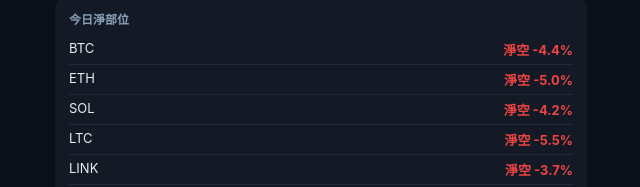
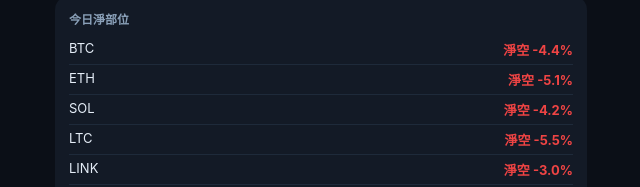
Before and after one commit to pidasin/crypto_combo_zscore_forward, a plain HTML site: page index.html in a window 1280 px wide. Shown: the part 609-796 px from the top of the page, 319-959 px from the left. Drawn offline with nearby package versions, Linux system fonts and the light colour scheme; no server answers.

Commit message:
前向+模擬金 2026-11-24

```diff
--- a/index.html
+++ b/index.html
@@ -39,7 +39,7 @@ h1{font-size:15px;margin:0 0 2px;color:#8aa0b8;font-weight:600}
 <div class="card"><div class="ct">健康度(90日命中率)</div>
  <div class="hrow"><span>A引擎(CB溢價)</span><span class="pill" style="background:#f59e0b22;color:#f59e0b;border:1px solid #f59e0b55">51.9% 黃燈</span></div>
  <div class="hrow"><span>B引擎(SMA50趨勢)</span><span class="pill" style="background:#f59e0b22;color:#f59e0b;border:1px solid #f59e0b55">51.8% 黃燈</span></div></div>
-<div class="card"><div class="ct">今日淨部位</div><div class="prow"><span>BTC</span><b style="color:#ef4444">淨空 -4.4%</b></div><div class="prow"><span>ETH</span><b style="color:#ef4444">淨空 -5.0%</b></div><div class="prow"><span>SOL</span><b style="color:#ef4444">淨空 -4.2%</b></div><div class="prow"><span>LTC</span><b style="color:#ef4444">淨空 -5.5%</b></div><div class="prow"><span>LINK</span><b style="color:#ef4444">淨空 -3.7%</b></div><div class="prow"><span>ADA</span><b style="color:#ef4444">淨空 -3.2%</b></div><div class="prow"><span>DOGE</span><b style="color:#ef4444">淨空 -4.6%</b></div><div class="prow"><span>XLM</span><b style="color:#ef4444">淨空 -6.2%</b></div>
+<div class="card"><div class="ct">今日淨部位</div><div class="prow"><span>BTC</span><b style="color:#ef4444">淨空 -4.4%</b></div><div class="prow"><span>ETH</span><b style="color:#ef4444">淨空 -5.1%</b></div><div class="prow"><span>SOL</span><b style="color:#ef4444">淨空 -4.2%</b></div><div class="prow"><span>LTC</span><b style="color:#ef4444">淨空 -5.5%</b></div><div class="prow"><span>LINK</span><b style="color:#ef4444">淨空 -3.0%</b></div><div class="prow"><span>ADA</span><b style="color:#ef4444">淨空 -3.3%</b></div><div class="prow"><span>DOGE</span><b style="color:#ef4444">淨空 -4.6%</b></div><div class="prow"><span>XLM</span><b style="color:#ef4444">淨空 -6.1%</b></div>
  <div class="hrow" style="border-top:1px solid #1e2a3a;margin-top:6px;padding-top:8px">
  <span>A腿淨曝險</span><b>-74%</b></div>
  <div class="hrow"><span>趨勢腿投入</span><b>0%</b></div></div>
```
